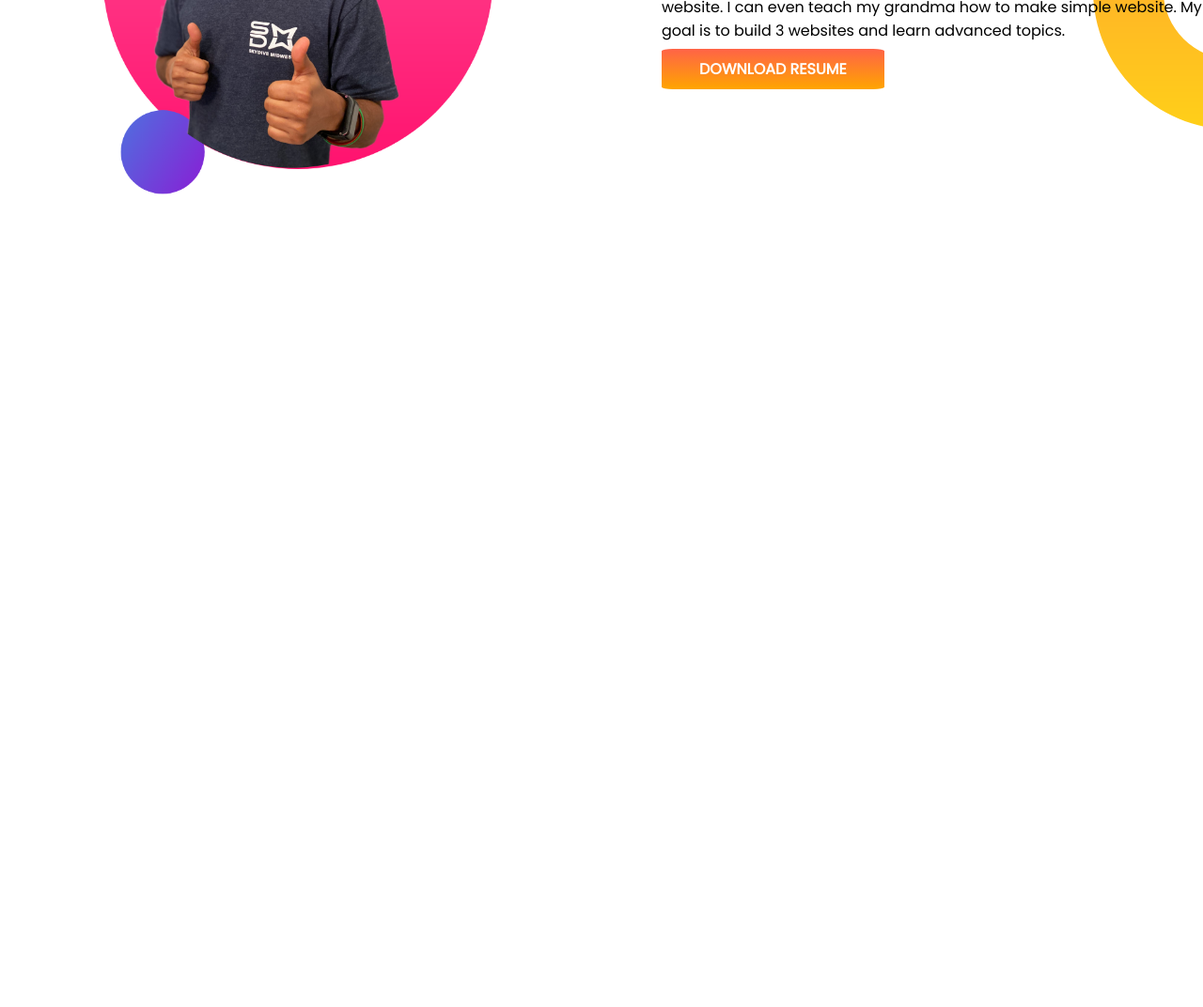
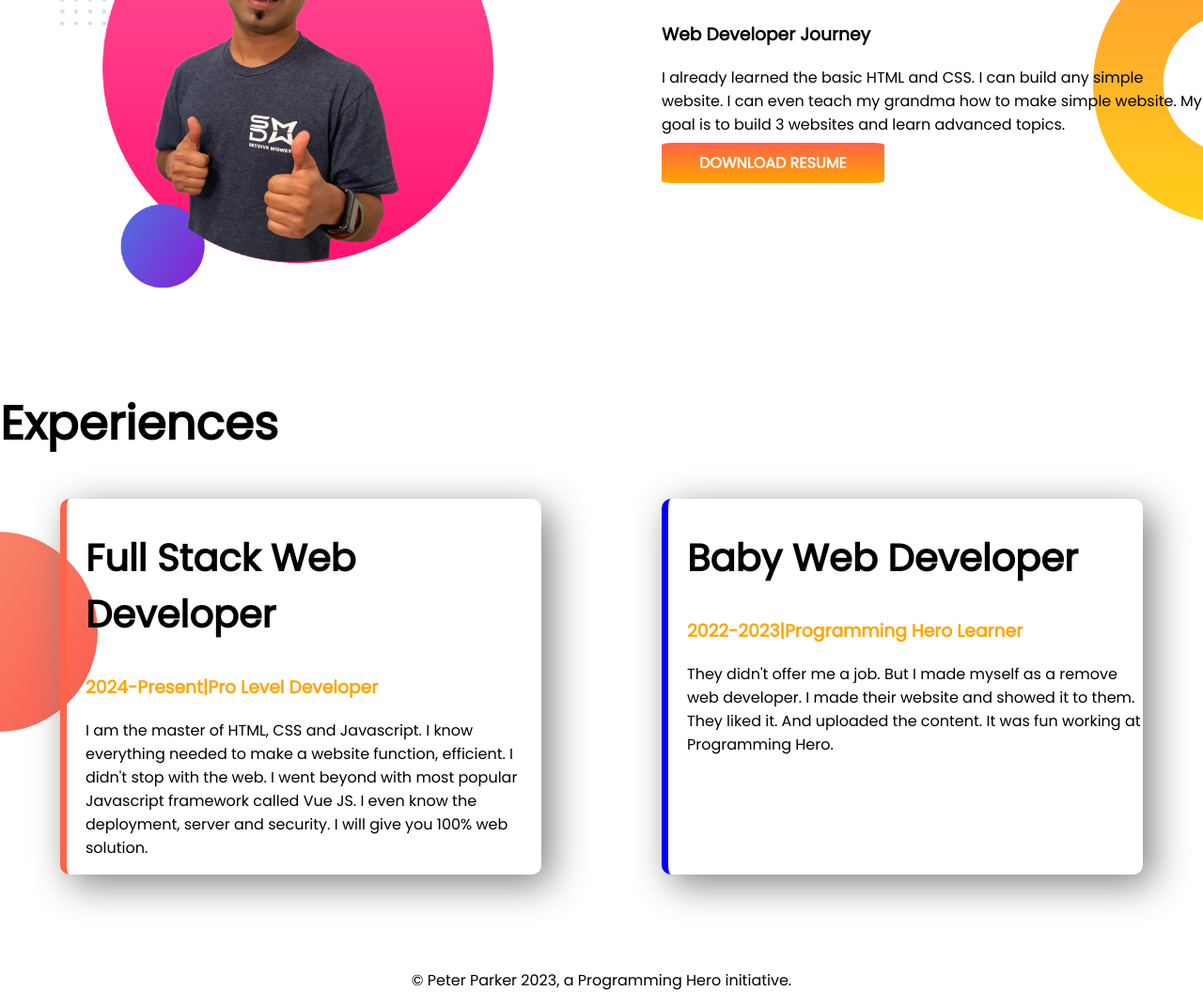
Before and after one commit to mdelwarhossain/developer-portfolio, a plain HTML site: page index.html in a window 1280 px wide. Shown: the part 700-1772 px from the top of the page at 94% size. Before the commit the page ends 914 px from the top, so only its background shows below. Drawn offline with Linux system fonts and the light colour scheme.

Commit message:
Final Section Added

```diff
--- a/index.html
+++ b/index.html
@@ -13,7 +13,7 @@
 </head>
 
 <body>
-    <section class="top-banner">
+    <section class="top-banner flex-container">
         <div class="half-width">
             <h1>Welcome To</h1>
             <h1><span class="orange-color">Peter Parker</span> World!</h1>
@@ -29,7 +29,7 @@
             <img src="images/jhankar.png" alt="Jhankar with Trophy">
         </div>
     </section>
-    <section class="dream-big">
+    <section class="dream-big flex-container">
         <div class="half-width">
             <img src="images/jhankar2.png" alt="Jhankar and confidence">
         </div>
@@ -41,8 +41,32 @@
             <a class="link-button" target="_blank" href="www.linkedin.com">DOWNLOAD RESUME</a>
         </div>
     </section>
+    <section class="experience-area">
+        <h1>Experiences</h1>
+        <div class="flex-container">
+            <div id="full-stack-developer-border" class="experience-item">
+                <h2>Full Stack Web Developer</h1>
+                    <h3 class="orange-color">2024-Present|Pro Level Developer</h3>
+                    <p>I am the master of HTML, CSS and Javascript. I know everything needed to make a website function,
+                        efficient. I didn't stop with the web. I went beyond with most popular Javascript framework
+                        called
+                        Vue
+                        JS. I even know the deployment, server and security. I will give you 100% web solution.</p>
+            </div>
+            <div id="baby-web-developer-border" class="experience-item">
+                <h2>Baby Web Developer</h1>
+                    <h3 class="orange-color">2022-2023|Programming Hero Learner</h3>
+                    <p>They didn't offer me a job. But I made myself as a remove web developer. I made their website and
+                        showed
+                        it to them. They liked it. And uploaded the content. It was fun working at Programming Hero.</p>
+            </div>
+        </div>
+    </section>
 
 
 </body>
+<footer>
+    <p>© Peter Parker 2023, a Programming Hero initiative.</p>
+</footer>
 
 </html>
--- a/style.css
+++ b/style.css
@@ -7,12 +7,17 @@ h1 {
     font-size: 50px;
 }
 
+h2 {
+    font-size: 40px;
+}
+
 .orange-color {
     color: orange;
 }
 
-section {
+.flex-container {
     display: flex;
+    margin-bottom: 100px;
 }
 
 .half-width {
@@ -45,3 +50,30 @@ section {
     background-position: right;
 
 }
+
+.experience-item {
+    width: 40%;
+    box-shadow: 10px 10px 40px gray;
+    margin-left: 5%;
+    margin-right: 5%;
+    padding-left: 20px;
+    border-radius: 10px;
+}
+
+.experience-area {
+    background-image: url(images/exp-bg.png);
+    background-repeat: no-repeat;
+    background-position: left;
+}
+
+#full-stack-developer-border {
+    border-left: 7px solid tomato;
+}
+
+#baby-web-developer-border {
+    border-left: 7px solid blue;
+}
+
+footer p {
+    text-align: center;
+}
```
